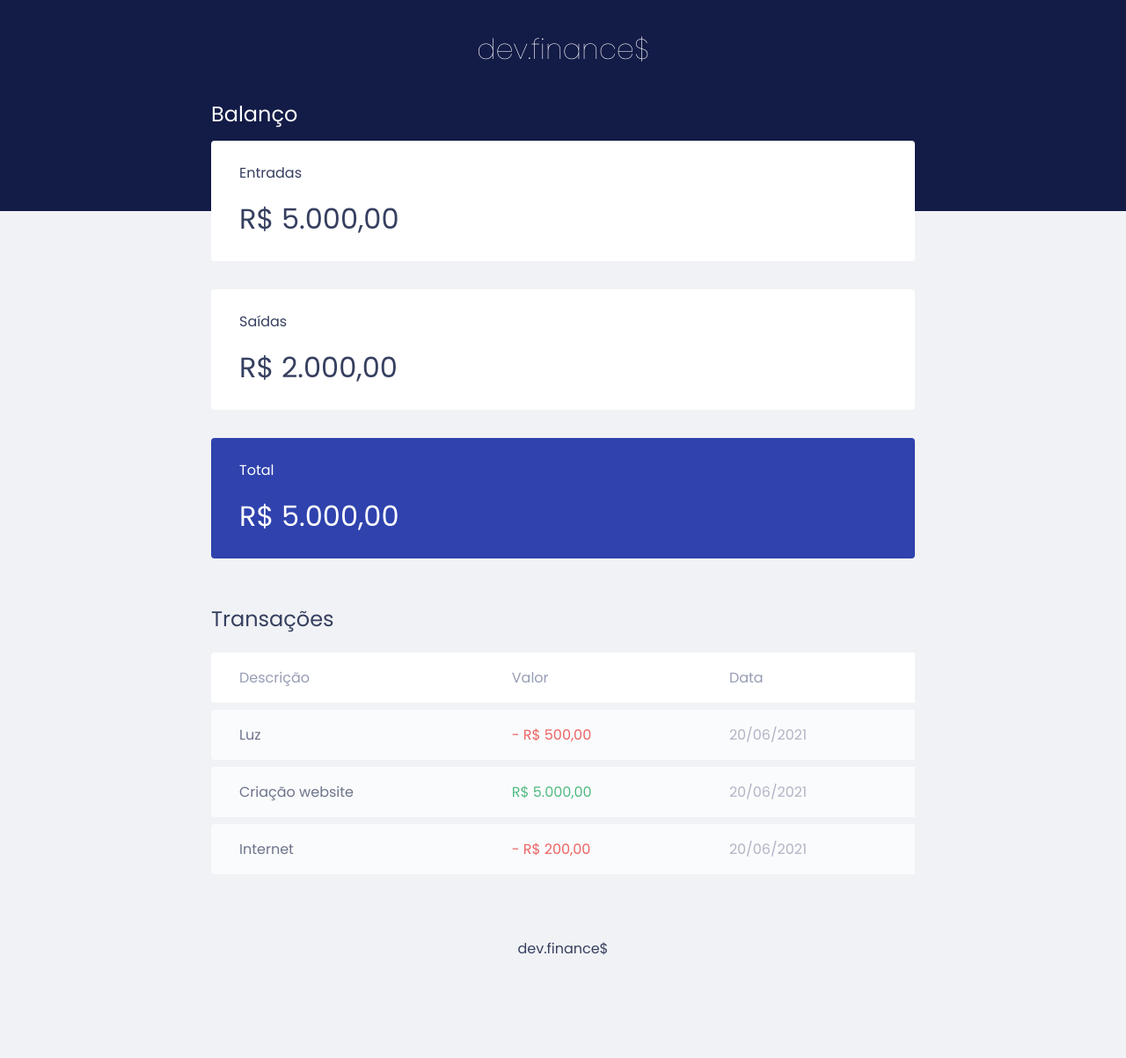
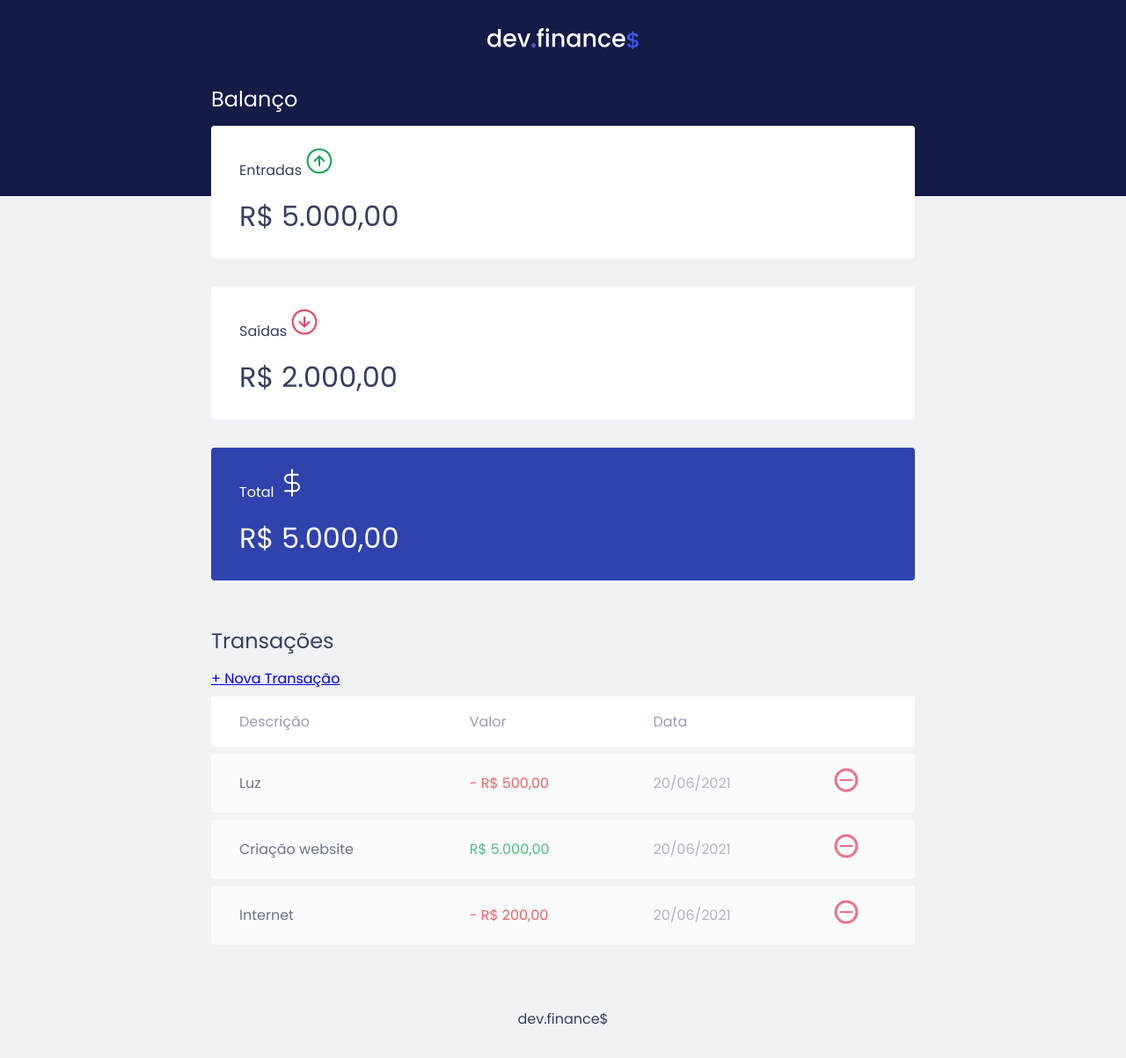
Before and after one commit to gabrielpierrout/devfinance, a plain HTML site: page index.html in a window 1280 px wide. Shown: the whole page at 88% size. Before the commit the page ends 1123 px from the top, so only its background shows below. Drawn offline with Linux system fonts and the light colour scheme.

Commit message:
Adicionado assets ao HTML

```diff
--- a/index.html
+++ b/index.html
@@ -19,38 +19,51 @@
   <body>
     <!-- Header -->
     <header>
-      <h1 id="logo">dev.finance$</h1>
+      <img src="./assets/logo.svg" alt="Logo Dev Finance" />
     </header>
 
     <!-- Main -->
     <main class="container">
       <section id="balance">
-        <h2>Balanço</h2>
+        <h2 class="sr-only">Balanço</h2>
 
         <div class="card">
-          <h3>Entradas</h3>
+          <h3>
+            <span>Entradas</span>
+            <img src="./assets/income.svg" alt="Imagem de Entradas" />
+          </h3>
           <p>R$ 5.000,00</p>
         </div>
 
         <div class="card">
-          <h3>Saídas</h3>
+          <h3>
+            <span>Saídas</span>
+            <img src="./assets/expense.svg" alt="Imagem de Saídas" />
+          </h3>
           <p>R$ 2.000,00</p>
         </div>
 
         <div class="card total">
-          <h3>Total</h3>
+          <h3>
+            <span>Total</span>
+            <img src="./assets/total.svg" alt="Imagem de Total" />
+          </h3>
           <p>R$ 5.000,00</p>
         </div>
       </section>
 
       <section id="transaction">
-        <h2>Transações</h2>
+        <h2 class="sr-only">Transações</h2>
+
+        <a href="#" class="button new">+ Nova Transação</a>
+
         <table id="data-table">
           <thead>
             <tr>
               <th>Descrição</th>
               <th>Valor</th>
               <th>Data</th>
+              <th></th>
             </tr>
           </thead>
           <tbody>
@@ -58,16 +71,25 @@
               <td class="description">Luz</td>
               <td class="expense">- R$ 500,00</td>
               <td class="date">20/06/2021</td>
+              <td>
+                <img src="./assets/minus.svg" alt="Remover transação" />
+              </td>
             </tr>
             <tr>
               <td class="description">Criação website</td>
               <td class="income">R$ 5.000,00</td>
               <td class="date">20/06/2021</td>
+              <td>
+                <img src="./assets/minus.svg" alt="Remover transação" />
+              </td>
             </tr>
             <tr>
               <td class="description">Internet</td>
               <td class="expense">- R$ 200,00</td>
               <td class="date">20/06/2021</td>
+              <td>
+                <img src="./assets/minus.svg" alt="Remover transação" />
+              </td>
             </tr>
           </tbody>
         </table>
```
